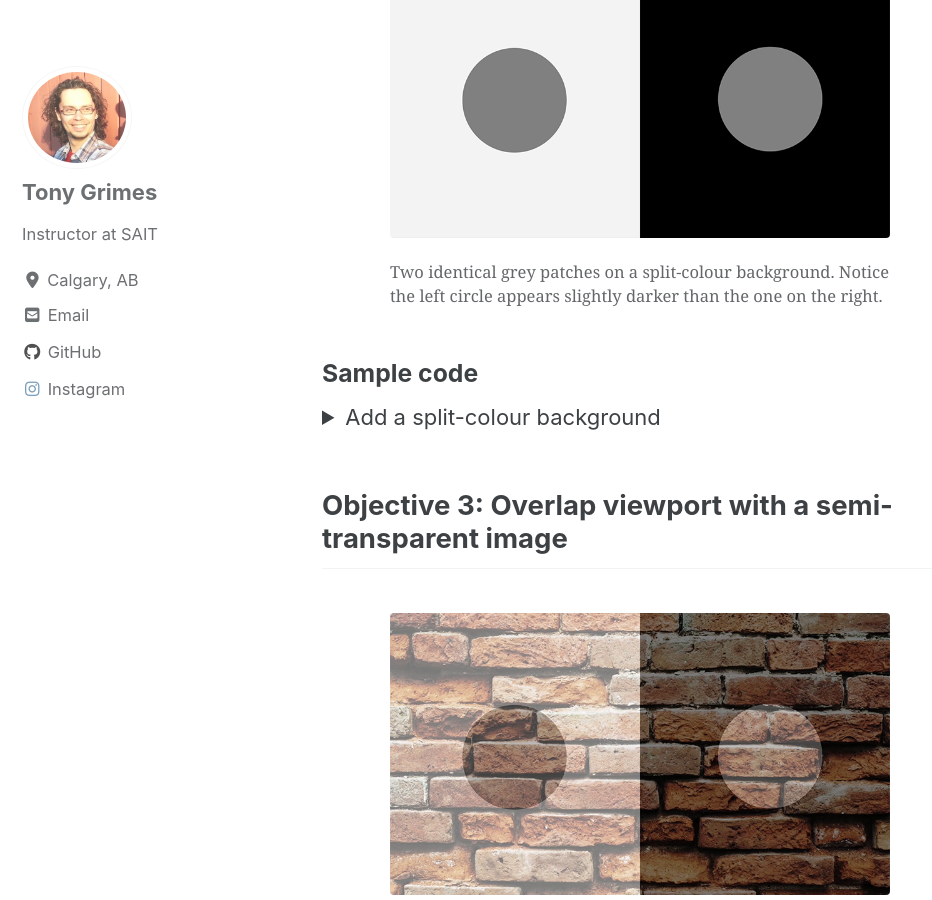
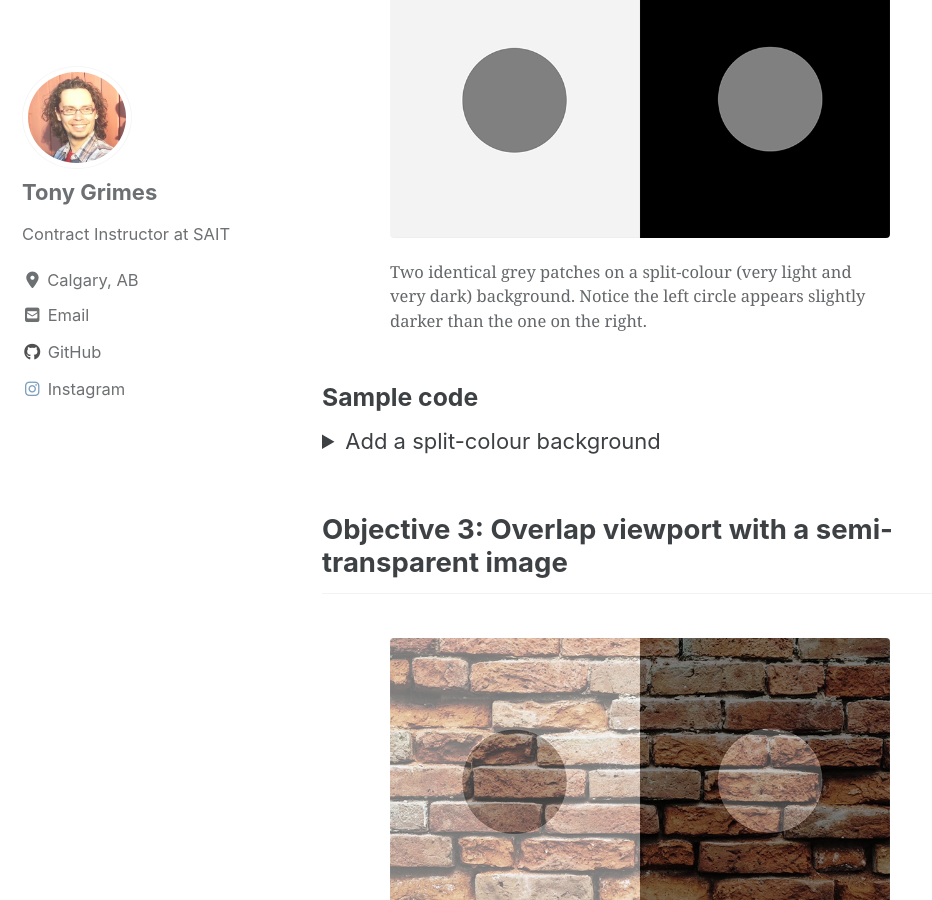
Before and after one commit to browsertherapy/browsertherapy.github.io, a Jekyll site: the page built from _posts/2020-06-02-tissue-contrast.md, in a window 1280 px wide and 900 px high, scrolled down 2828 px. Shown: the whole window, without its empty margins (0-932 px from the left). Built offline with Jekyll 4.4.1, drawn with Linux system fonts in a browser that asks for light colours; cached includes are drawn as plain includes; nearby versions of some CDN libraries.

````diff
--- a/_config.yml
+++ b/_config.yml
@@ -95,7 +95,7 @@ analytics:
 author:
   name             : "Tony Grimes"
   avatar           : "/assets/images/tonyg.jpg"
-  bio              : "Instructor at SAIT"
+  bio              : "Contract Instructor at SAIT"
   location         : "Calgary, AB"
   email            :
   links:
--- a/_posts/2020-06-02-tissue-contrast.md
+++ b/_posts/2020-06-02-tissue-contrast.md
@@ -103,7 +103,7 @@ These objectives are further broken down below. Remember: sample code is provide
 ## Objective 2: Add a split-colour background
 <figure style="width: 500px" class="align-center">
   <img src="{{ site.url }}{{ site.baseurl }}/assets/images/illusions/tissue-step-2.png" alt="Two grey patches">
-  <figcaption>Two identical grey patches on a split-colour background. Notice the left circle appears slightly darker than the one on the right.</figcaption>
+  <figcaption>Two identical grey patches on a split-colour (very light and very dark) background. Notice the left circle appears slightly darker than the one on the right.</figcaption>
 </figure>
 
 ### Sample code
@@ -221,7 +221,7 @@ body {
   box-sizing: border-box;
 }
 ```
-**Optional**: `box-sizing` doesn't apply to the sample code as written but elements with added `padding` and 'border' might benefit from this handy reset.
+**Optional**: `box-sizing` doesn't apply to the sample code as written but elements with added `padding` and `border` might benefit from this handy reset.
 {:.notice--info}
 </details>
 ## Mobile Considerations
@@ -248,11 +248,13 @@ Sure, this illusion seems to work on the laptop but what if you want to text you
   }
 }
 ```
-**One nail, two hammers**: It turns out that using `display: grid` instead of `flex-direction: column` produces the same results. Why? 'cuz CSS.
+**One nail, two hammers**: It turns out that using `display: grid` instead of `flex-direction: column` produces the same results. Why? Because CSS.
 {:.notice--info}
 </details>
 
 ## Final Demo
+
+
 <p class="codepen" data-height="265" data-theme-id="light" data-default-tab="result" data-user="funwithcodeyyc" data-slug-hash="MWKaode" style="height: 265px; box-sizing: border-box; display: flex; align-items: center; justify-content: center; border: 2px solid; margin: 1em 0; padding: 1em;" data-pen-title="Exercise Spoilers: Tissue Contrast Illusion">
   <span>See the Pen <a href="https://codepen.io/funwithcodeyyc/pen/MWKaode">
   Exercise Spoilers: Tissue Contrast Illusion</a> by Tony Grimes (<a href="https://codepen.io/funwithcodeyyc">@funwithcodeyyc</a>)
````
Also changed, not shown: other parts of _posts/2020-06-02-tissue-contrast.md (+1 -1 lines), index.md (+1 -0 lines).
